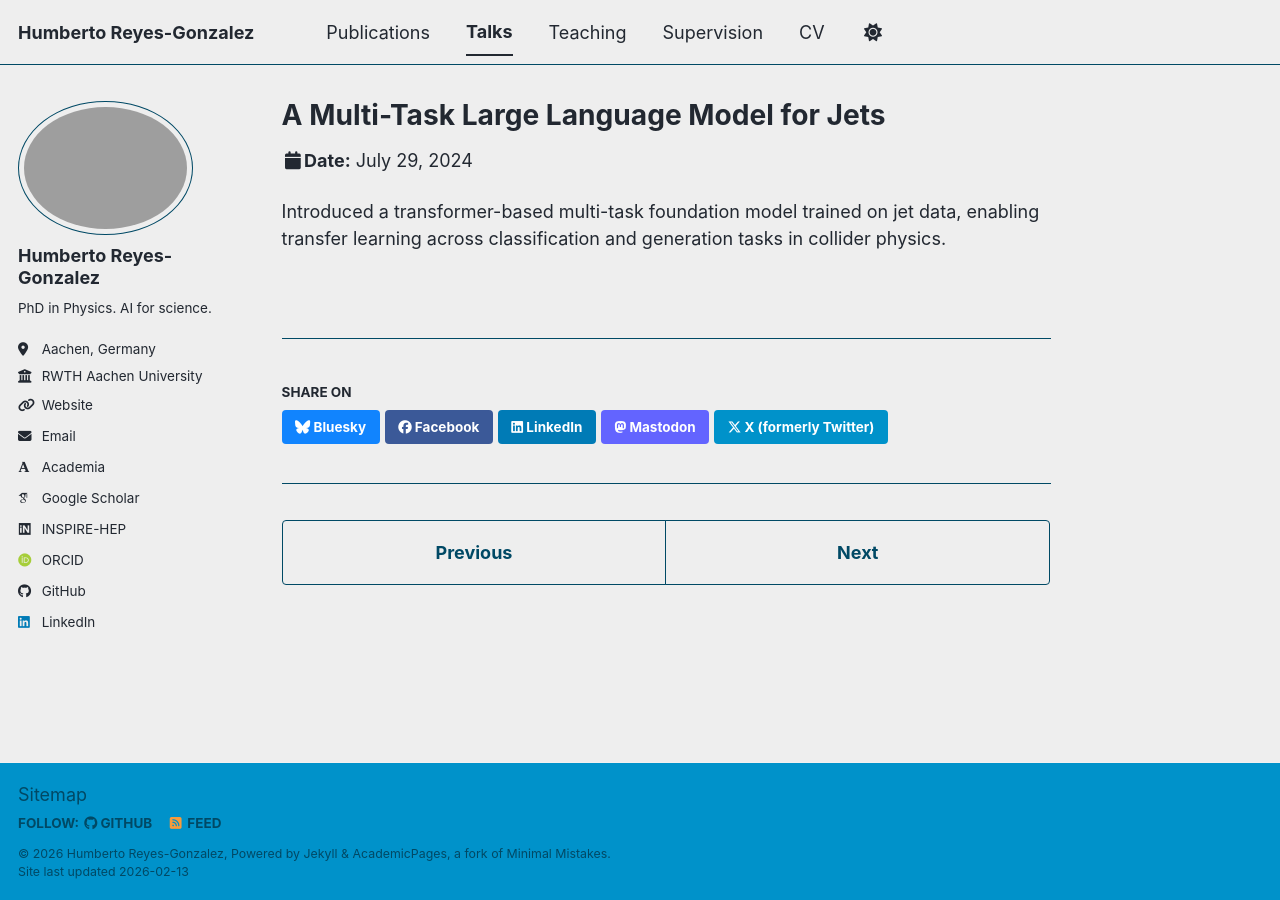
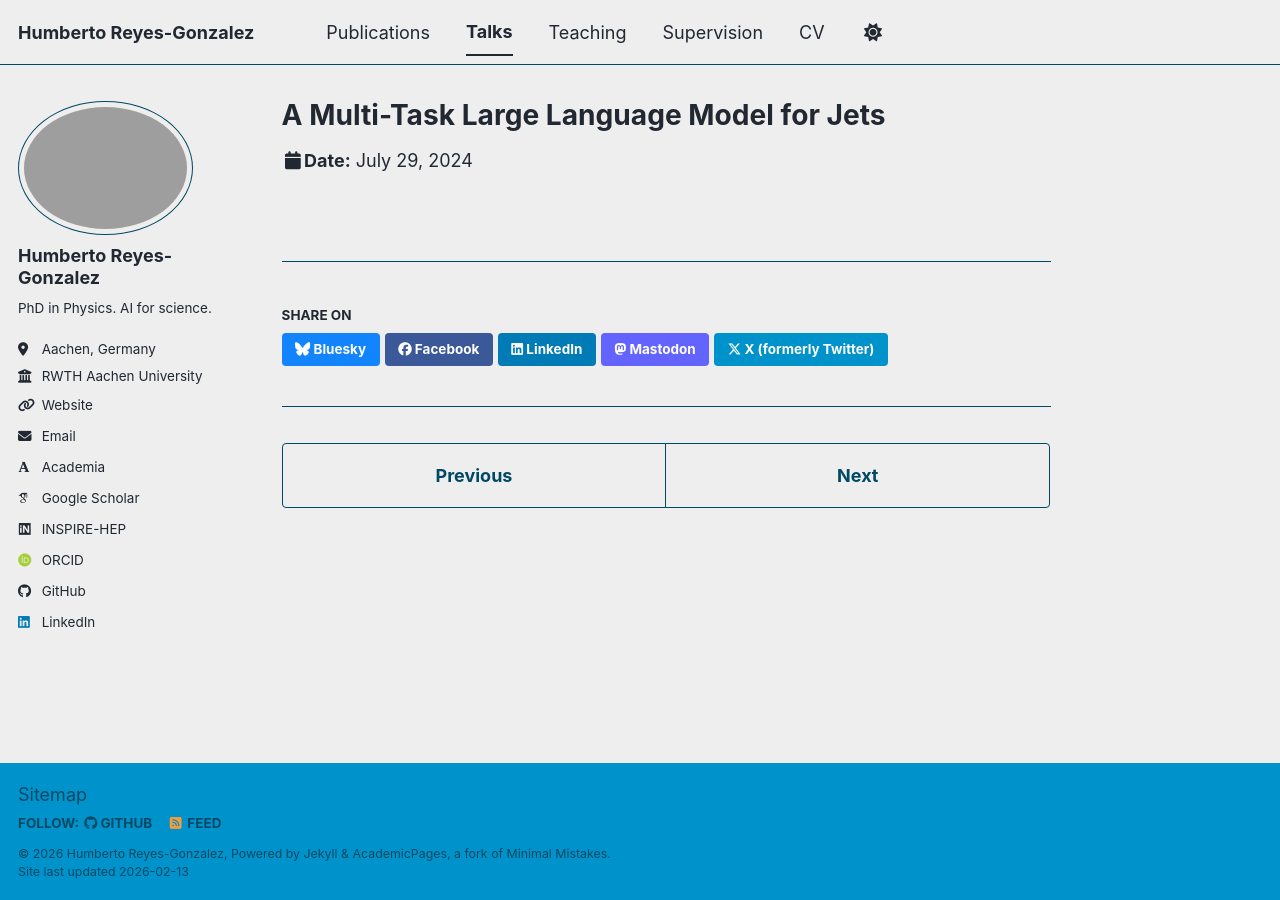
Before and after one commit to hreyes91/hreyes91.github.io, a Jekyll site: the page built from _talks/2024-07-29-boost.md, in a window 1280 px wide. Built offline with Jekyll 4.4.1, drawn with Linux system fonts in a browser that asks for light colours; some web fonts are replaced; a script bundle is joined from its source files by our own code; library files that are not in the unit come from our copies.

Commit message:
Update 2024-07-29-boost.md

```diff
--- a/_talks/2024-07-29-boost.md
+++ b/_talks/2024-07-29-boost.md
@@ -8,4 +8,3 @@ date: 2024-07-29
 location: "Genova, Italy"
 talk_url: "https://agenda.infn.it/event/37093/contributions/234301/"
 ---
-Introduced a transformer-based multi-task foundation model trained on jet data, enabling transfer learning across classification and generation tasks in collider physics.
```
